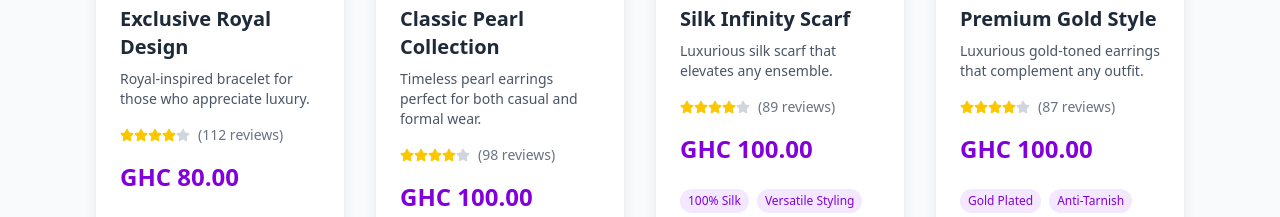
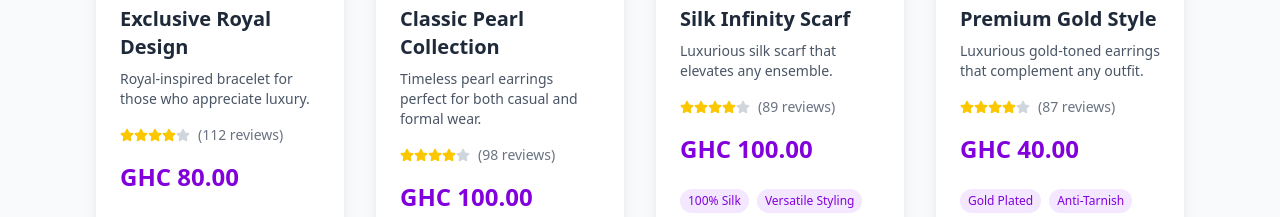
Before and after one commit to Barmoo/classic-app, a React (Vite) app: page /beauty in a window 1280 px wide. Shown: the part 1720-1937 px from the top of the page. Built offline with nearby package versions, Linux system fonts and the light colour scheme.

Commit message:
changesa added

```diff
--- a/src/Pages/BeautyProducts.jsx
+++ b/src/Pages/BeautyProducts.jsx
@@ -66,7 +66,7 @@ const BeautyProducts = () => {
     {
       id: 104,
       name: "Premium Gold Style",
-      price: "GHC 100.00",
+      price: "GHC 40.00",
       image: Earrings4,
       rating: 4.5,
       reviews: 87,
```
